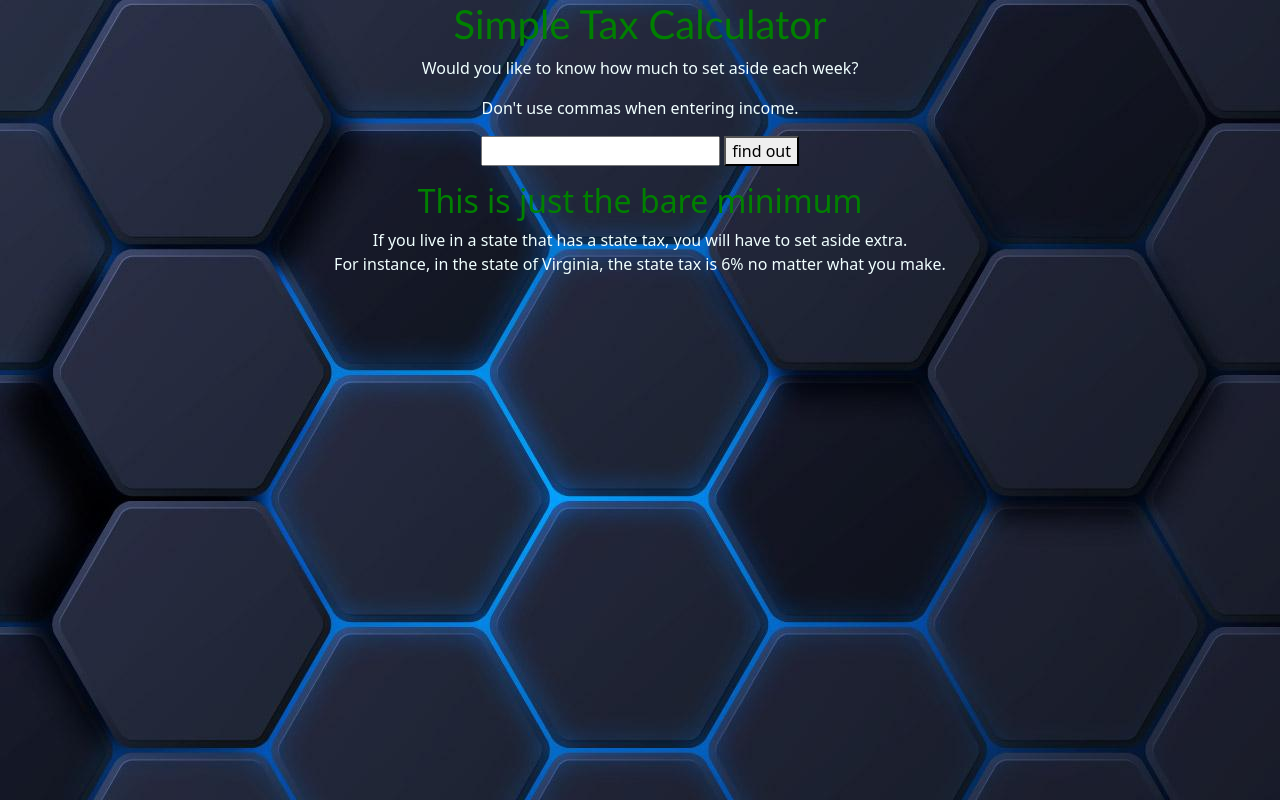
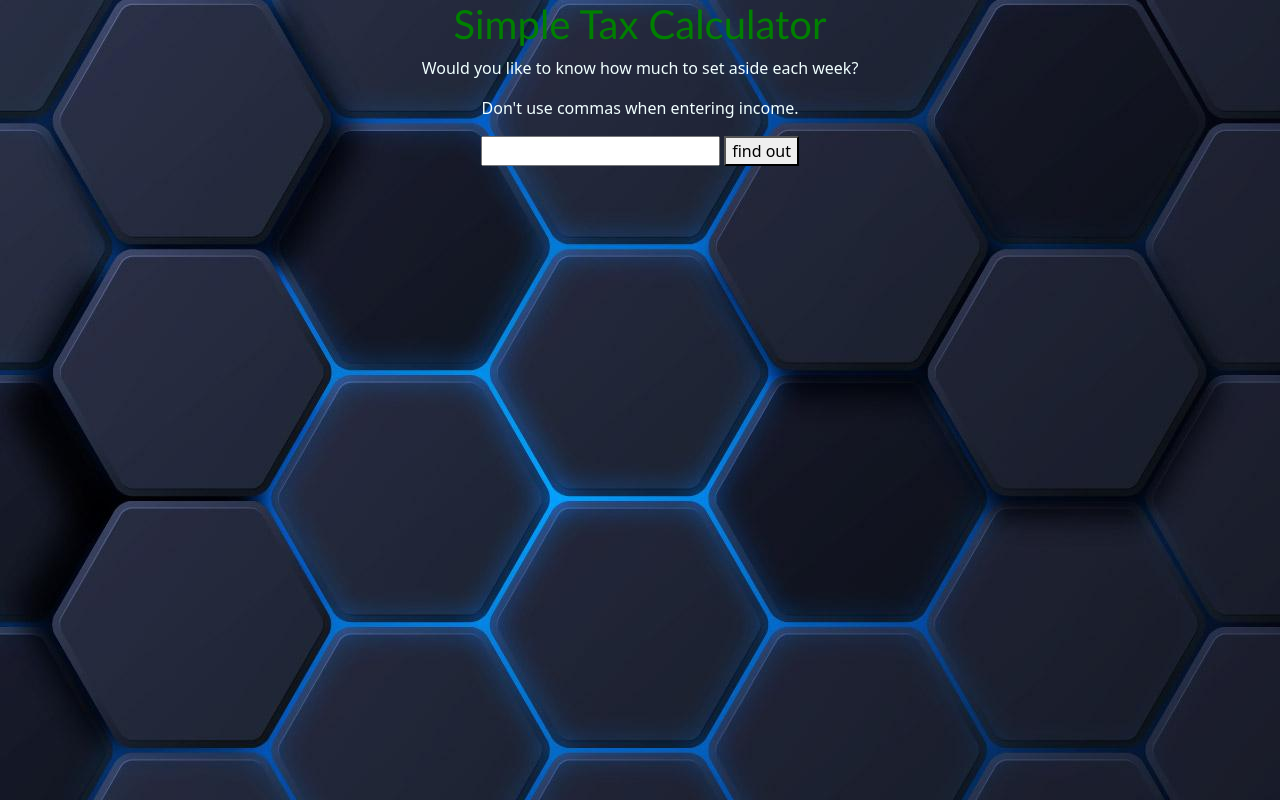
Before and after one commit to neandercode/brackets, a plain HTML site: page index.html in a window 1280 px wide. Drawn offline with nearby package versions, Linux system fonts and the light colour scheme.

Commit message:
Update index.html

```diff
--- a/index.html
+++ b/index.html
@@ -19,11 +19,6 @@
     </div>
     <p id="demo" class="saucy"></p>
 
-    <h2 class="saucy">This is just the bare minimum</h2>
-    <p class="saucy">If you live in a state that has a state tax, you will have to set aside extra.
-        <br>
-        For instance, in the state of Virginia, the state tax is 6% no matter what you make.
-    </p>
 
     <script src="index.js"></script>
 </div>
```
